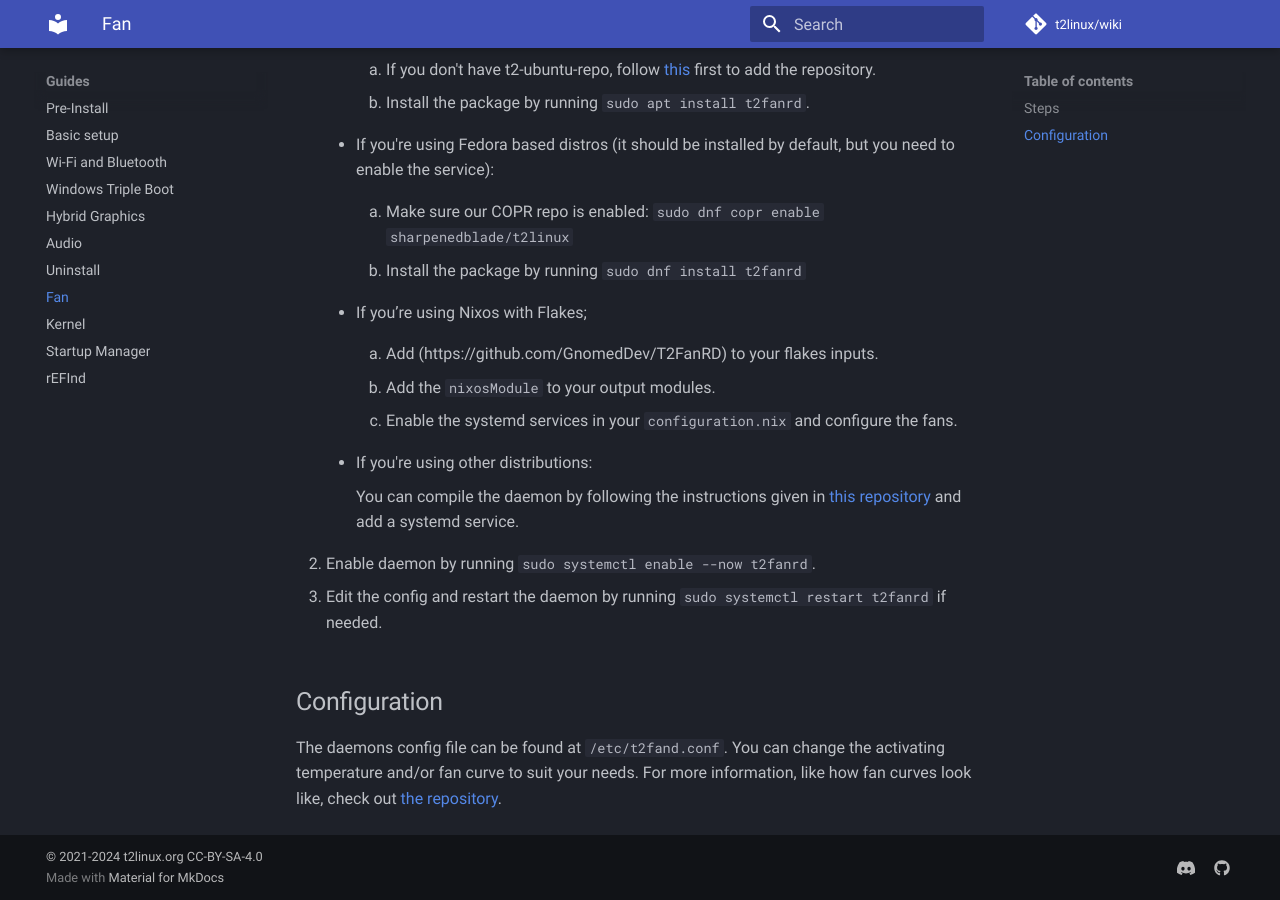
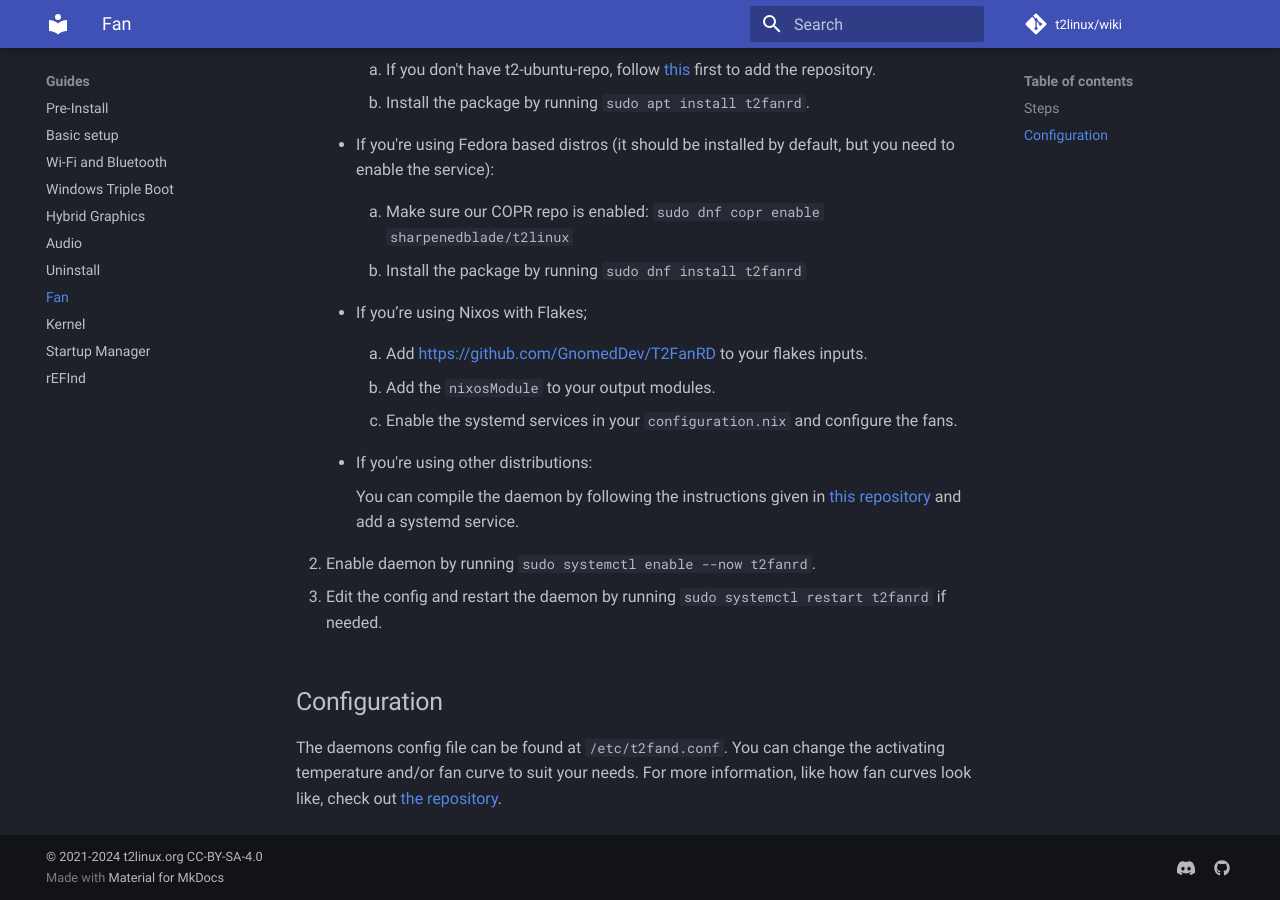
Before and after one commit to t2linux/wiki, an MkDocs documentation site: the page built from docs/guides/fan.md, in a window 1280 px wide and 900 px high, scrolled down 702 px. Built offline with MkDocs 1.6.1 and Material for MkDocs 9.7.7, drawn with Linux system fonts in a browser that asks for light colours; comment, search, counter and statistics services are not loaded.

Commit message:
Fix markdown for links

```diff
--- a/docs/guides/fan.md
+++ b/docs/guides/fan.md
@@ -28,7 +28,7 @@ In some Macs, the fan has been found to work out of the box. In such a case the
 
     -   If you’re using Nixos with Flakes;
 
-        1. Add (https://github.com/GnomedDev/T2FanRD) to your flakes inputs.
+        1. Add <https://github.com/GnomedDev/T2FanRD> to your flakes inputs.
 
         2. Add the `nixosModule` to your output modules.
 
```
